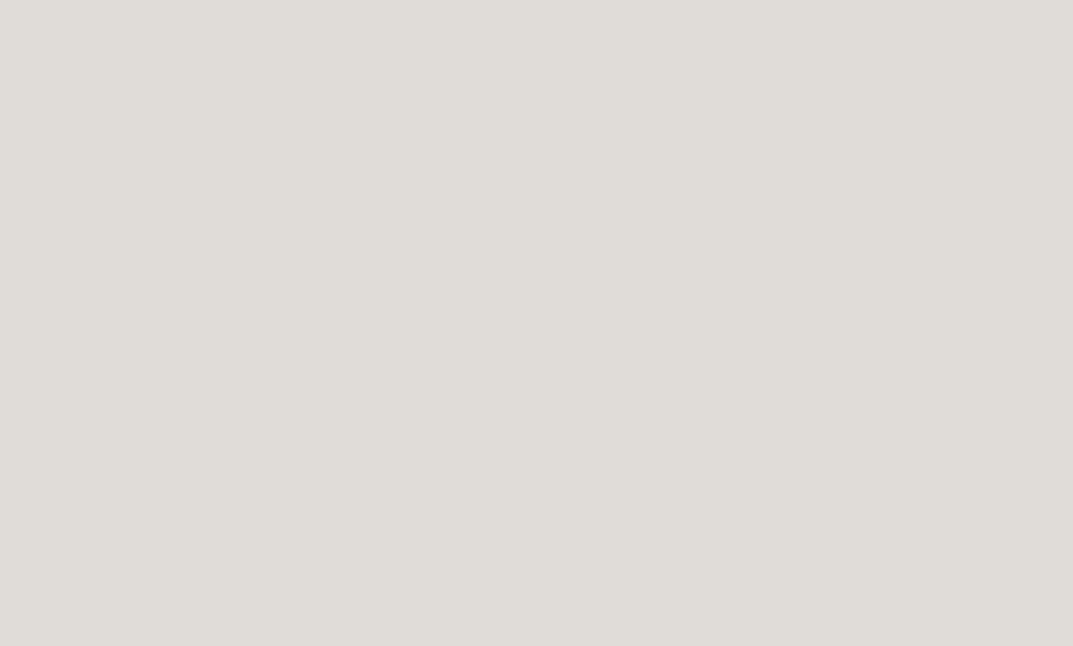
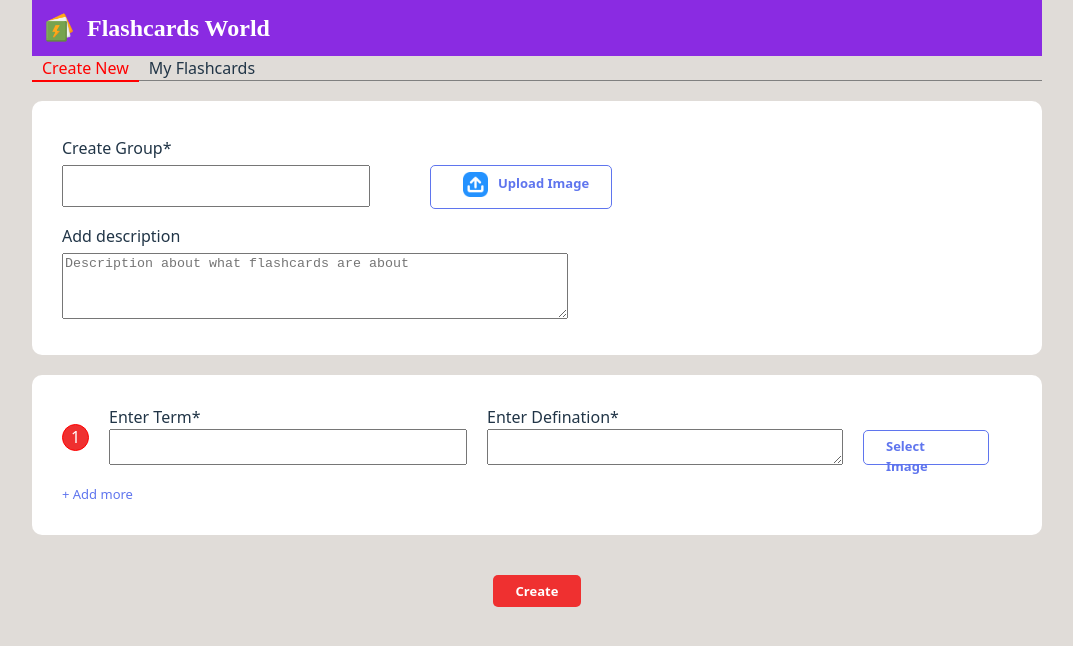
Before and after one commit to Swati-Parkhede/almabetter-flashcard-generator, a React (Vite) app: page /create-new in a window 1280 px wide. Before the commit this address had no page. Shown: the top 646 px of the page, without its empty margins (103-1176 px from the left). Built offline with nearby package versions, Linux system fonts and the light colour scheme.

Commit message:
introduce back button on view flash card page

```diff
--- a/src/App.jsx
+++ b/src/App.jsx
@@ -11,8 +11,8 @@ function App() {
       <Router>
         <Routes>
           <Route path="/" element={<MainFlashCards />} />
-          <Route path="/createFlashCardsPage" element={<CreateFlashCardsPage />} />
-          <Route path="/myflashcards" element={<MyFlashCards />} />
+          <Route path="/create-new" element={<MainFlashCards />} />
+          <Route path="/my-flashcards" element={<MainFlashCards />} />
           <Route exact path="/flashcards/:id" element={<FlashCardDetailsPage />} />
         </Routes>
       </Router>
--- a/src/components/FlashCardDetails/ViweFlashcardDetails.css
+++ b/src/components/FlashCardDetails/ViweFlashcardDetails.css
@@ -84,3 +84,13 @@
     width: 18px;
     margin: 1px 15px;
 }
+
+.group_title{
+    display: flex;
+}
+
+.back-btn{
+    margin-right: 10px;
+    margin-top: 5px;
+    cursor: pointer;
+}
--- a/src/components/FlashCardDetails/ViweFlashcardDetails.jsx
+++ b/src/components/FlashCardDetails/ViweFlashcardDetails.jsx
@@ -2,6 +2,7 @@ import React, { use, useState } from 'react'
 import FlashCardDetails from '../../pages/FlashCardDetailsPage'
 import './ViweFlashcardDetails.css'
 import SharePanel from '../SharePanel/SharePanel'
+import { useNavigate } from 'react-router-dom'
 
 const ViweFlashcardDetails = (props) => {
     const detailStr = localStorage.getItem("flashCardApp")
@@ -15,11 +16,19 @@ const ViweFlashcardDetails = (props) => {
     const handleShareComponentVisibility = (visibility) => {
         setshareComponentVisible(visibility)
     }
+    const navigate = useNavigate();
     return (
         <>
             <div>
-                <div className='FlashcardTitle'> {groupName}</div>
-                <div className='FlashcardDes'> {desc}</div>
+                <div className='group_title'>
+                    <div className='back-btn'>
+                        <img height='25px' src='/back.png' onClick={()=>navigate(-1)}></img>
+                    </div>
+                    <div>
+                        <div className='FlashcardTitle'> {groupName}</div>
+                        <div className='FlashcardDes'> {desc}</div>
+                    </div>
+                </div>
                 <div className='panels'>
                     <div className='panel' >
                         <div className='fc_title'>Flashcards</div>
--- a/src/pages/MainFlashCards.jsx
+++ b/src/pages/MainFlashCards.jsx
@@ -2,18 +2,21 @@ import React, { useState } from 'react'
 import TitleBar from '../components/TitleBar/TitleBar'
 import CreateFlashCardsPage from './CreateFlashCardsPage'
 import MyFlashCards from './MyFlashCards';
+import { useLocation, useNavigate } from 'react-router-dom';
 
 function MainFlashCards() {
-    const [tabIndex, setTabIndex] = useState(0);
+    const navigate = useNavigate();
+    const location = useLocation();
+    const tabIndex = location.pathname.includes("my-flashcards") ? 1 : 0;
     return (
         <>
             <TitleBar />
             <div className='tabsPanel'>
-                <div className={tabIndex == 0 ? "tab select-tab" : "tab"} onClick={() => setTabIndex(0)}>Create New</div>
-                <div className={tabIndex == 1 ? "tab select-tab" : "tab"} onClick={() => setTabIndex(1)}>My Flashcards</div>
+                <div className={tabIndex == 0 ? "tab select-tab" : "tab"} onClick={() => navigate("/create-new")}>Create New</div>
+                <div className={tabIndex == 1 ? "tab select-tab" : "tab"} onClick={() => navigate("/my-flashcards")}>My Flashcards</div>
             </div>
             {
-                tabIndex == 0 ? <CreateFlashCardsPage /> : <MyFlashCards />
+                location.pathname.includes("my-flashcards") ? <MyFlashCards /> : <CreateFlashCardsPage />
             }
         </>
     )
```
Also changed, not shown: public/back.png (added).
